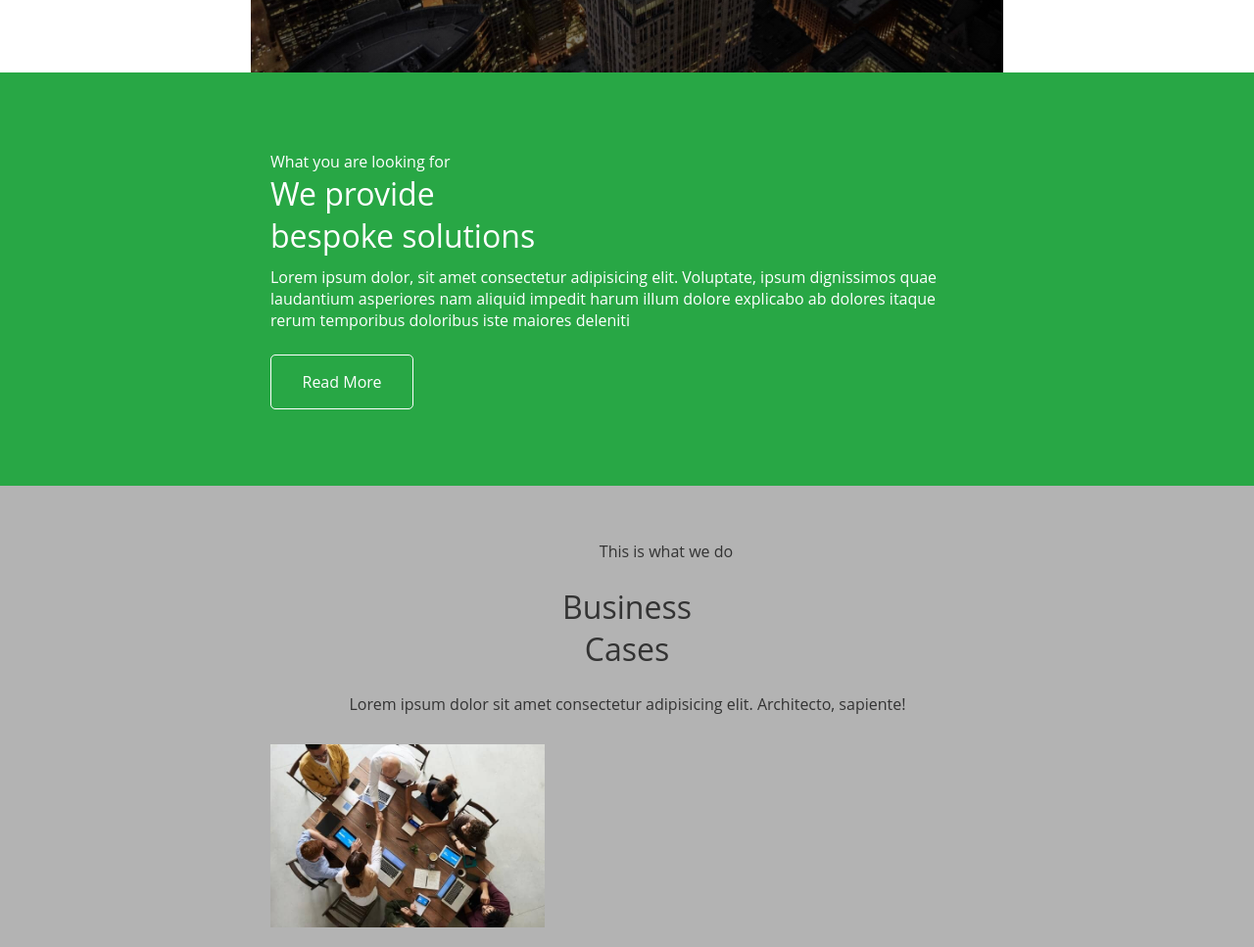
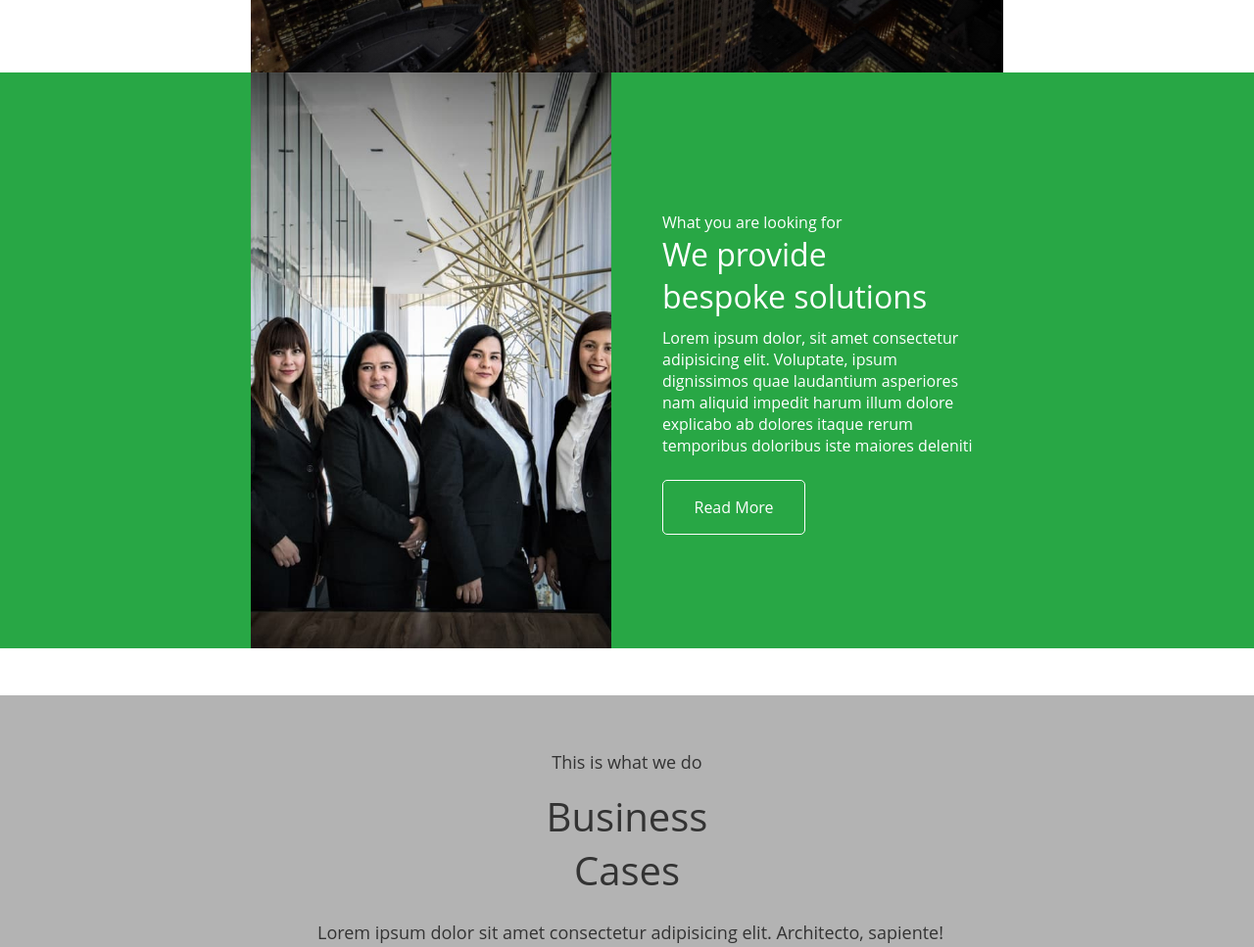
Before and after one commit to dmitruz/finance-ledger, a website built with Parcel: page src/index.html in a window 1280 px wide. Shown: the part 460-1427 px from the top of the page at 98% size. Built offline with nearby package versions, Linux system fonts and the light colour scheme.

Commit message:
green section done

```diff
--- a/src/index.html
+++ b/src/index.html
@@ -54,6 +54,20 @@
 
     <section class="green__section">
       <div class="container">
+        <div class="green__wrapper">
+
+            <picture>
+              <source media="(min-width: 320px)" srcset="./images/home/people.jpg" />
+              <source media="(min-width: 768px)" srcset="./images/home/people@2x.jpg" />
+              <source media="(min-width: 320px)" srcset="./images/home/people.webp" type="webp" />
+              <source
+                media="(min-width: 768px)"
+                srcset="./images/home/people@2x.webp"
+                type="webp"
+              />
+              <img  class="image-inline" src="#" alt="people" />
+            </picture>
+
         <div class="green__block">
           <h3 class="section__text-small">What you are looking for</h3>
           <h2 class="section__text-big">
@@ -68,6 +82,7 @@
           <button class="green__section-btn">
             <h3 class="section__btn-text">Read More</h3>
           </button>
+        </div>
         </div>
       </div>
     </section>
--- a/src/sass/business-cases.scss
+++ b/src/sass/business-cases.scss
@@ -13,7 +13,7 @@ font-size: 16px;
 line-height: 0,7;
 text-align: center;
 color: #333333;
-margin-left: 80px;
+
 padding-top: 56px;
 }
 
@@ -60,3 +60,33 @@ margin-top: 24px;
 .cases__item-last {
     padding-bottom: 40px;
 }
+
+////////// 768px///////////////////
+
+@media screen and (min-width: 768px) {
+    .cases__first-text {
+        margin-top: 48px;
+        font-size: 18px;
+
+    }
+    .cases__big-text {
+        margin-top: 16px;
+        font-size: 40px;
+    }
+    .cases__third-text {
+        margin-left: 63px;
+        font-size: 18px;
+    }
+    .cases__list {
+        display: flex;
+        flex-wrap: wrap;
+        margin-left: 32px;;
+    }
+    .mobile__case {
+        width: 223px;
+    }
+    .case__item {
+        padding-left: 18px;
+
+    }
+}
--- a/src/sass/green-section.scss
+++ b/src/sass/green-section.scss
@@ -1,8 +1,13 @@
+
+
 .green__section {
     background-color: #28A745;
     margin-top: 0;
 }
 
+.image-inline {
+    display: none;
+}
 .green__block {
     padding-left: 20px;
     padding-right: 20px;
@@ -61,3 +66,22 @@ line-height: 0,7;
 color: #FFFFFF;
 
 }
+////////   768 px ///////////////////////////////////
+
+
+@media screen and (min-width: 768px) {
+.green__wrapper {
+    display: flex;
+}
+.image-inline {
+    display: block;
+
+    width: 368px;
+    height: 588px;
+    object-fit: cover;
+}
+.green__block {
+    margin-left: 32px;
+    margin-top: 62px;;
+}
+}
```
